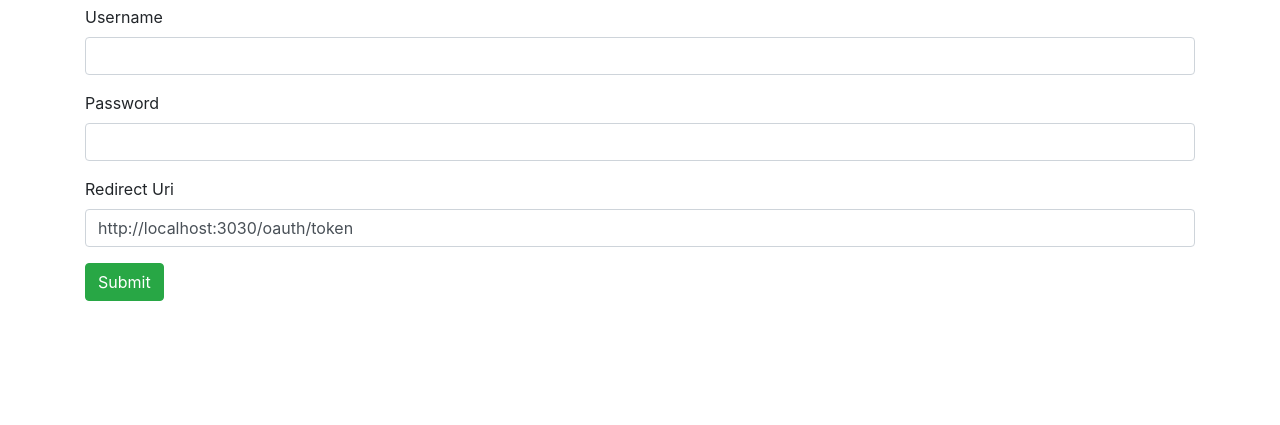
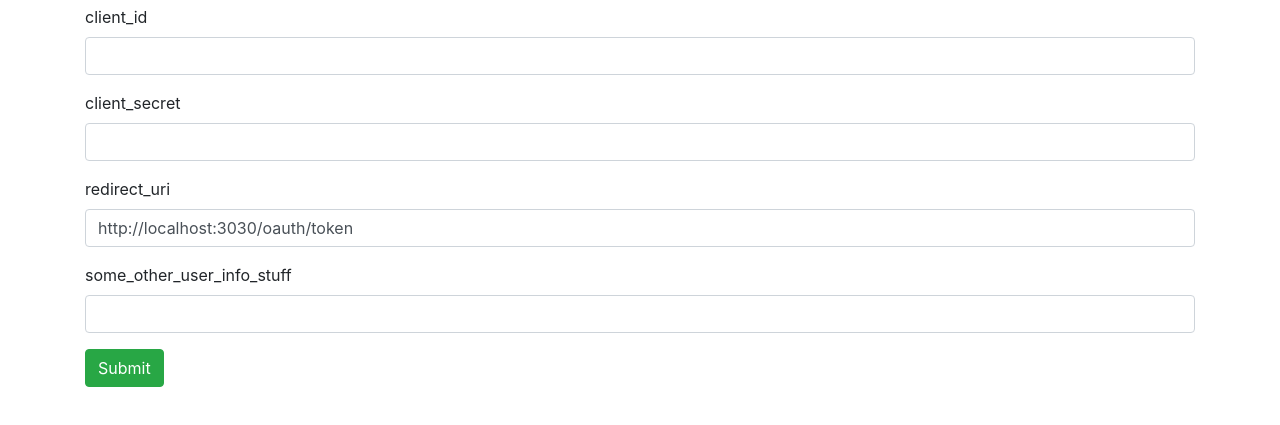
Before and after one commit to 14gasher/oauth-example, a website: page auth/public/form.html in a window 1280 px wide. Shown: the part 51-476 px from the top of the page. Drawn offline with nearby package versions, Linux system fonts and the light colour scheme.

Commit message:
Few other things

```diff
--- a/auth/public/form.html
+++ b/auth/public/form.html
@@ -9,16 +9,20 @@
   <h1>Authentication</h1>
   <form action='/oauth/authorize' method="post">
     <div class="form-group">
-      <label>Username</label>
+      <label>client_id</label>
       <input class='form-control' type="text" name="client_id" value="">
     </div>
     <div class="form-group">
-      <label>Password</label>
+      <label>client_secret</label>
       <input class='form-control' type="text" name="client_secret" value="">
     </div>
     <div class="form-group">
-      <label>Redirect Uri</label>
+      <label>redirect_uri</label>
       <input class='form-control' type="text" name="redirect_uri" value="http://localhost:3030/oauth/token" />
+    </div>
+    <div class="form-group">
+      <label>some_other_user_info_stuff</label>
+      <input class='form-control' type="text" name="some_other_user_info_stuff" />
     </div>
     <input type='submit' class='btn btn-success' />
   </form>
```
Also changed, not shown: auth/public/form2.html (+3 -2 lines), auth/routes/auth.js (+5 -2 lines), README.md.
